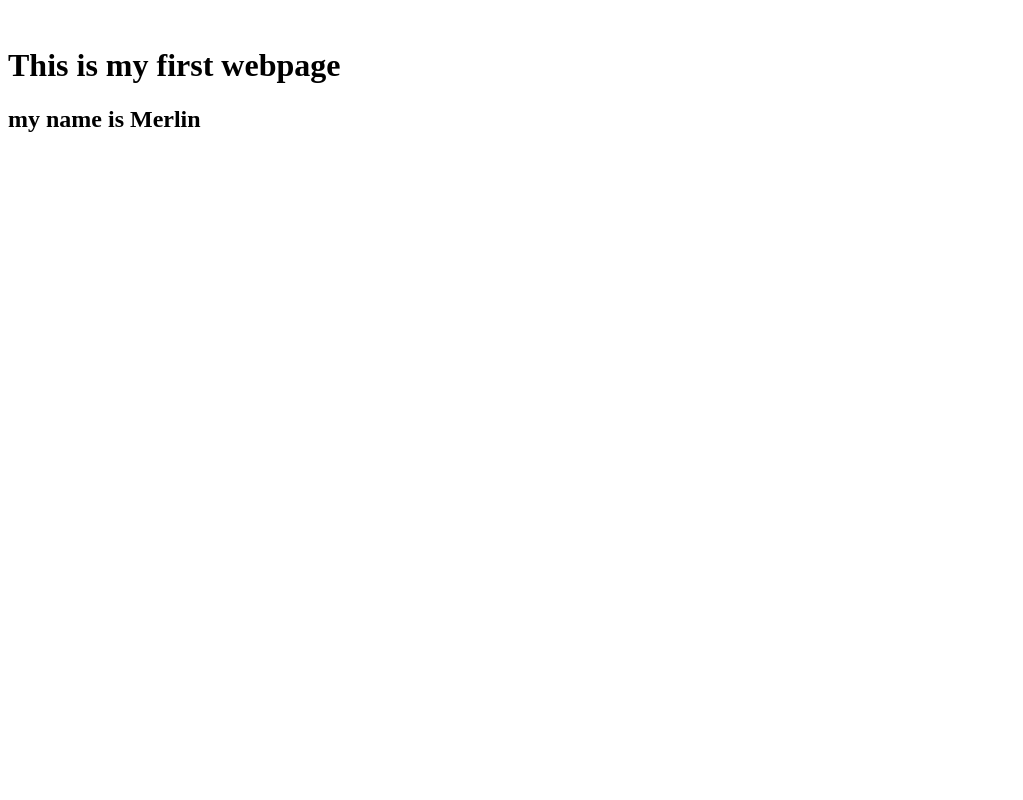
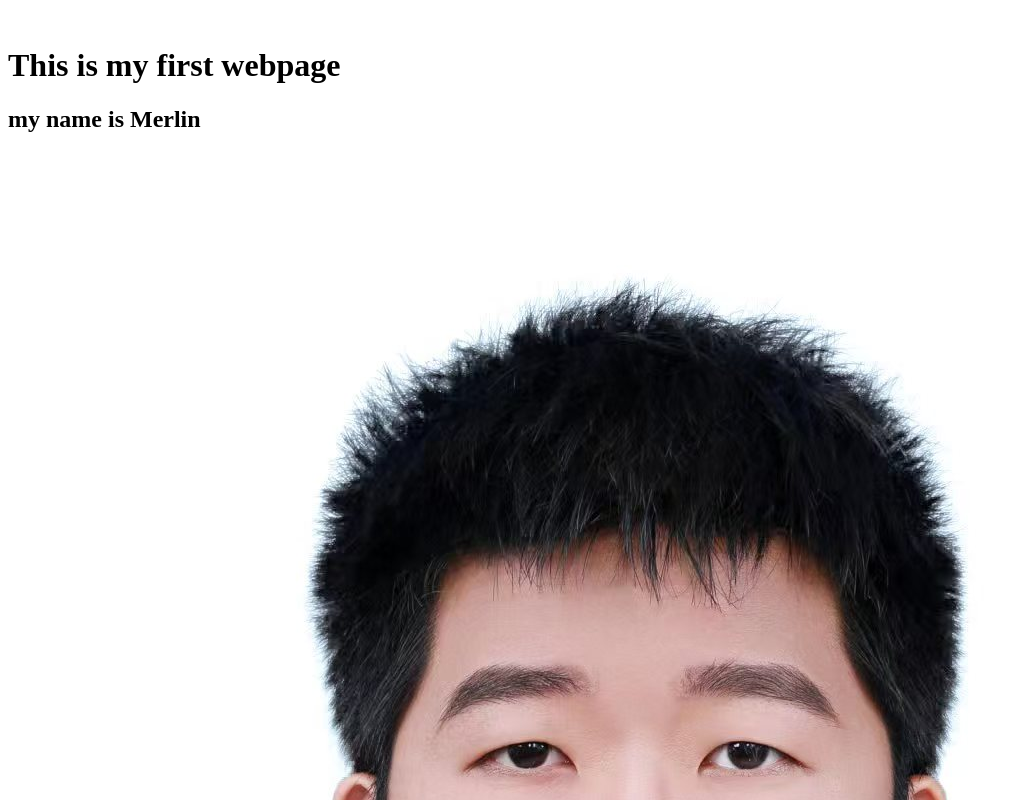
Before and after one commit to lanhuanxing/-452_lan, a plain HTML site: page index.html in a window 1280 px wide. Shown: the top 800 px of the page, without its empty margins (0-1023 px from the left). Drawn offline with Linux system fonts and the light colour scheme.

Commit message:
Update index.html

```diff
--- a/index.html
+++ b/index.html
@@ -8,5 +8,6 @@
 <body>
 <H1>This is my first webpage</H1>
   <h2> my name is Merlin </h2>
+    <img src="Merlin.jpg" alt="Italian Trulli">
 </body>
 </html>
```
